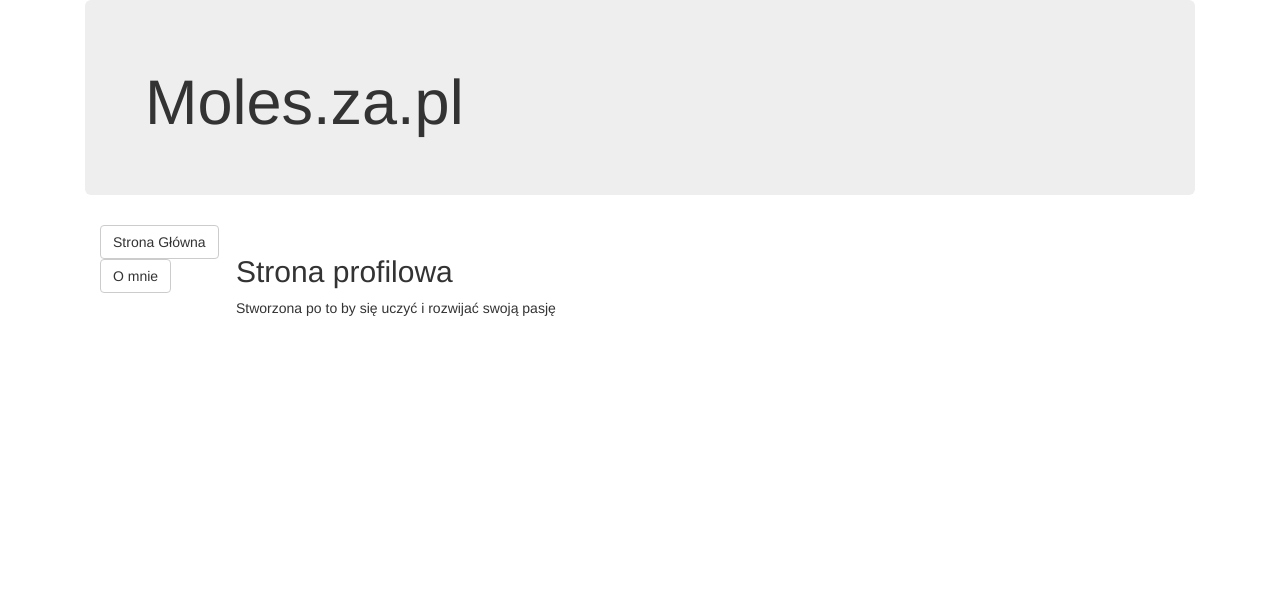
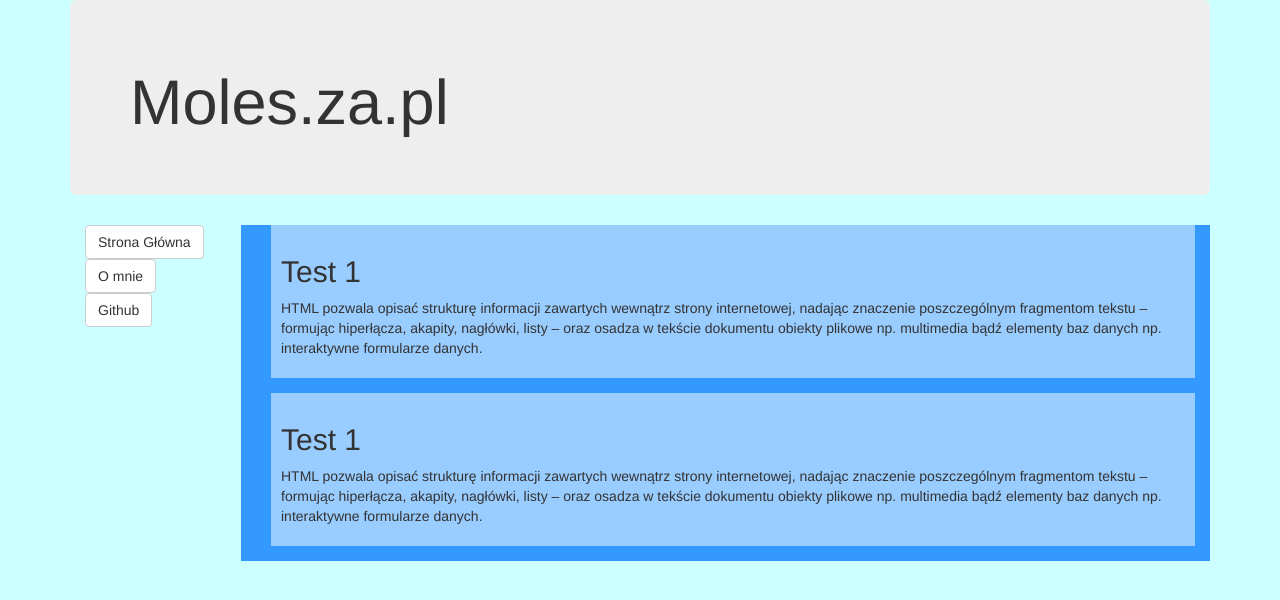
Before and after one commit to mikoxp/moles, a plain HTML site: page index.html in a window 1280 px wide. Drawn offline with nearby package versions, Linux system fonts and the light colour scheme.

Commit message:
responsywnosc

```diff
--- a/index.html
+++ b/index.html
@@ -16,15 +16,18 @@
 			<div class="jumbotron">
 				<h1>Moles.za.pl</h1>
 			</div>
-			<div >
+			<div class="other">
 				<div class="col-sm-4 sidebar ">
 					<button type="button" class="btn btn-default " onclick="window.location.href='#/main';">Strona Główna</button>
 					<button type="button" class="btn btn-default " onclick="window.location.href='#/about';">O mnie</button>
+					<button type="button" class="btn btn-default" onclick="window.location.href='https://github.com/mikoxp';">Github</button>
 				</div>
 				<div class=" col-sm-4 main-content">
+
 					<section>
 						<div ng-view></div>
 					</section>
+
 				</div>
 			</div>
 		</div>
--- a/style wzror.css
+++ b/style wzror.css
@@ -13,7 +13,7 @@
 div.sidebar{
 	width: 10%;
 	float:left;
-	background: rgba(0, 0, 255,0.7);
+	background: rgb(51, 153, 255);
 }
 div.content{
 	overflow:auto
--- a/style.css
+++ b/style.css
@@ -1,17 +1,15 @@
 body{
+	background-color: #ccffff
+}
+div.other{
 
 }
-div.container{
-	width:1140px;
-	margin:auto;
-	padding: 0 15px;
-}
 div.main-content{
-	width: 90%;
+	width: 85%;
+	background: rgb(51, 153, 255);
 }
 div.sidebar{
-	width: 10%;
-
+	width: 15%;
 }
 div.content{
 	overflow:auto
@@ -20,7 +18,7 @@
 	display: block;
 }
 article,header,footer,aside{
-
+	background: rgb(153, 204, 255);
 	padding:10px;
 }
 article{
--- a/web/main.html
+++ b/web/main.html
@@ -1,6 +1,10 @@
 <article>
-<h2>Strona profilowa</h2>
-	<p>Stworzona po to by się uczyć i rozwijać swoją pasję</p>
-
-
+<h2>Test 1</h2>
+	<p>HTML pozwala opisać strukturę informacji zawartych wewnątrz strony internetowej, nadając znaczenie poszczególnym fragmentom tekstu – formując hiperłącza, akapity, nagłówki, listy – oraz osadza w tekście dokumentu
+	obiekty plikowe np. multimedia bądź elementy baz danych np. interaktywne formularze danych.</p>
 </article>
+<article>
+<h2>Test 1</h2>
+	<p>HTML pozwala opisać strukturę informacji zawartych wewnątrz strony internetowej, nadając znaczenie poszczególnym fragmentom tekstu – formując hiperłącza, akapity, nagłówki, listy – oraz osadza w tekście dokumentu
+	obiekty plikowe np. multimedia bądź elementy baz danych np. interaktywne formularze danych.</p>
+</article>
```
Also changed, not shown: web/about.html (+3 -1 lines), tlo.jpg.jpg (deleted).
